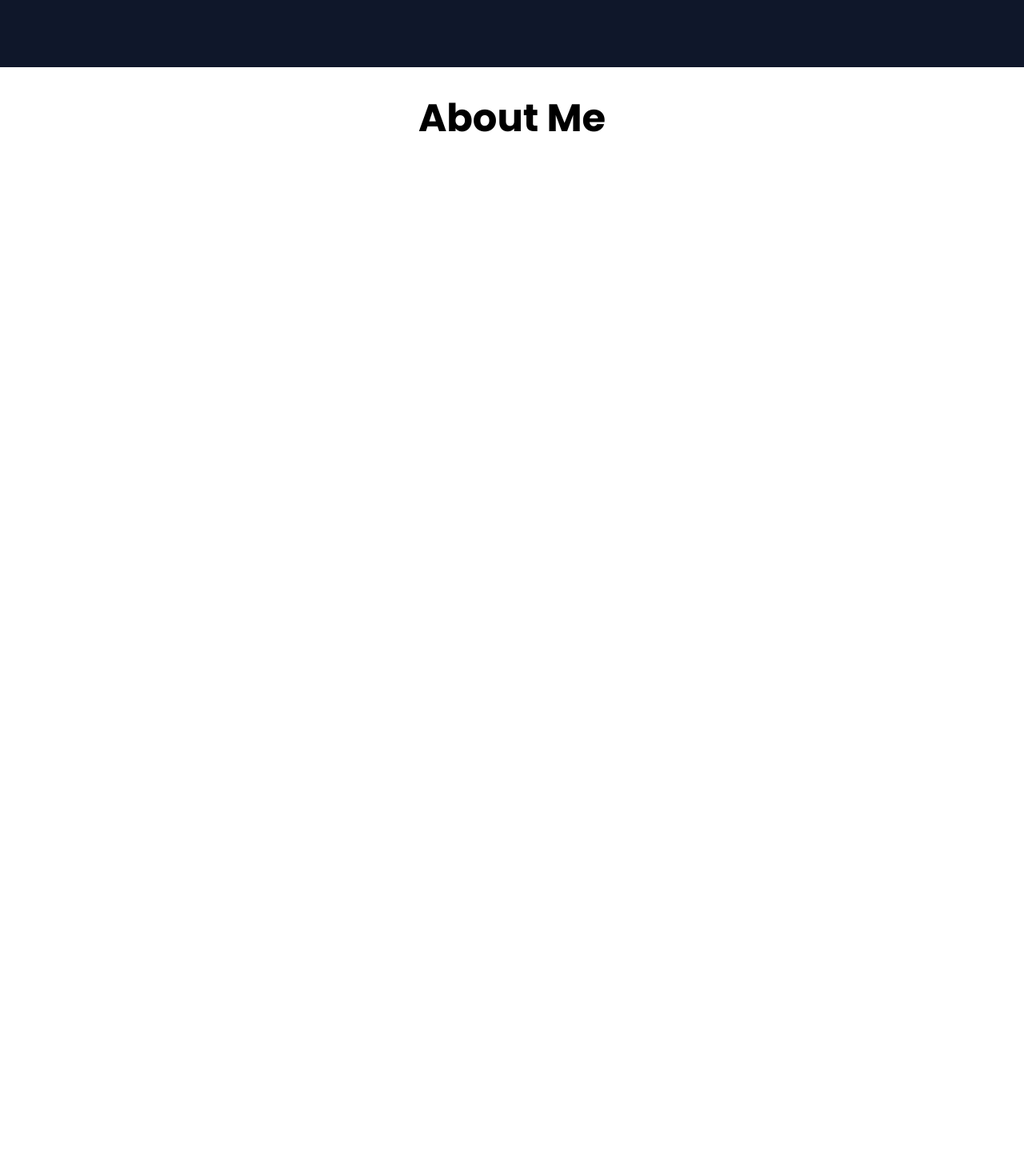
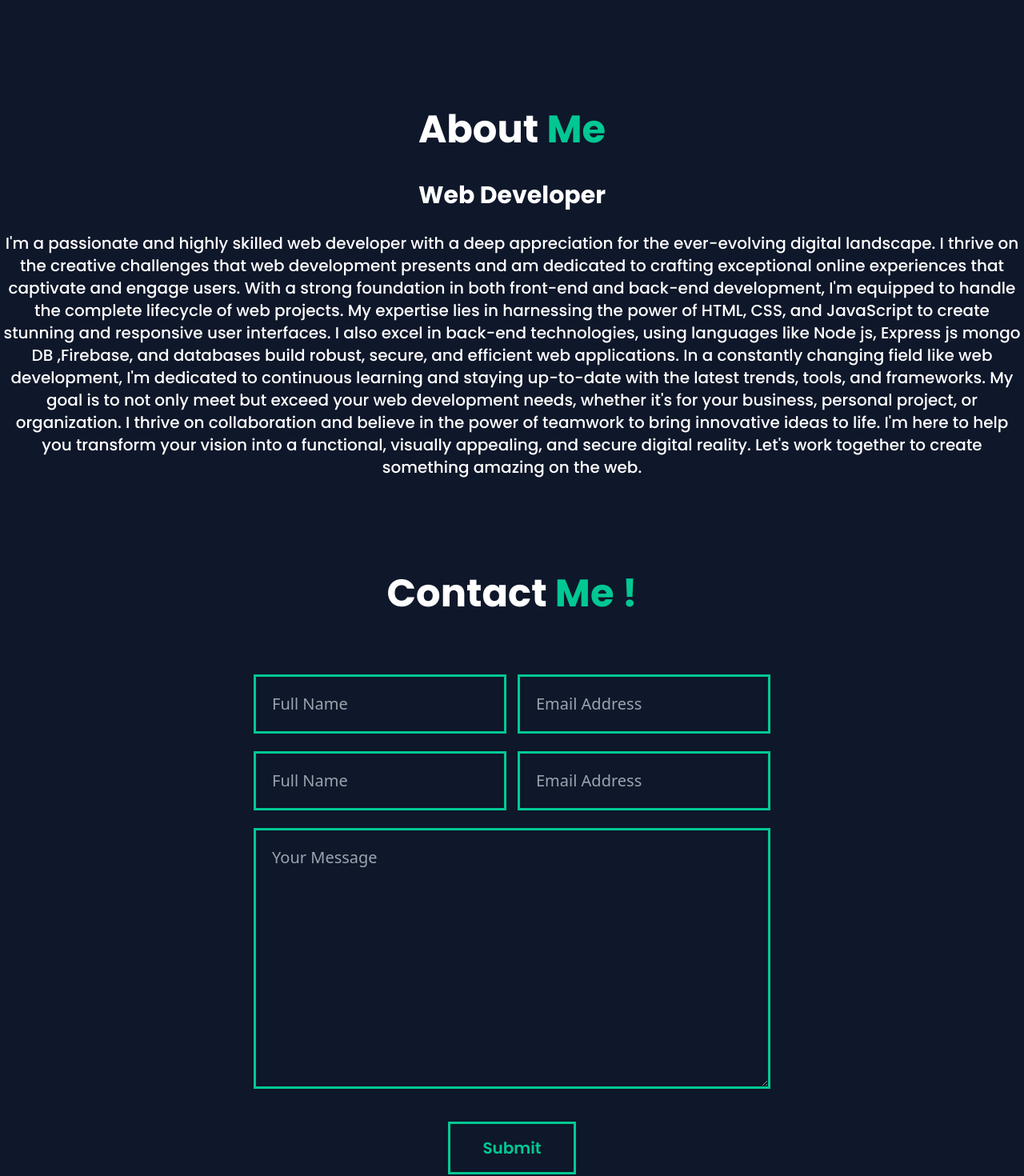
Before and after one commit to SR-Rony/my-project, a React (Vite) app: page / in a window 1280 px wide. Shown: the part 780-2250 px from the top of the page at 80% size. Before the commit the page ends 992 px from the top, so only its background shows below. Built offline with nearby package versions, Linux system fonts and the light colour scheme.

Commit message:
about section add

```diff
--- a/src/App.jsx
+++ b/src/App.jsx
@@ -3,6 +3,7 @@ import './App.css'
 import Navbar from './components/navbar/Navbar'
 import Hero from './components/hero/Hero'
 import About from './components/about/About'
+import Contact from './components/contact/Contact'
 
 function App() {
 
@@ -11,6 +12,7 @@ function App() {
       <Navbar/>
       <Hero/>
       <About/>
+      <Contact/>
     </>
   )
 }
--- a/src/components/about/About.jsx
+++ b/src/components/about/About.jsx
@@ -1,12 +1,23 @@
 import React from 'react'
 import Container from '../container/Container'
 import Hadding from '../hadding/Hadding'
+import Paragraph from '../paragraph/Paragraph'
 
 const About = () => {
   return (
-    <section id='about' className='py-10'>
+    <section id='about' className='py-10 bg-slate-900 text-center'>
         <Container>
-            <Hadding className='text text-5xl text-center' text='About Me'/>
+              <Hadding className='text-5xl text-white' text='About' span=' Me'/>
+            <div className='mt-10 text-white'>
+              <Hadding className='text-3xl mb-7' text='Web Developer'/>
+              <Paragraph text="I'm a passionate and highly skilled web developer with a deep appreciation for the ever-evolving digital landscape. I thrive on the creative challenges that web development presents and am dedicated to crafting exceptional online experiences that captivate and engage users.
+
+                With a strong foundation in both front-end and back-end development, I'm equipped to handle the complete lifecycle of web projects. My expertise lies in harnessing the power of HTML, CSS, and JavaScript to create stunning and responsive user interfaces. I also excel in back-end technologies, using languages like Node js, Express js mongo DB ,Firebase, and databases build robust, secure, and efficient web applications.
+
+                In a constantly changing field like web development, I'm dedicated to continuous learning and staying up-to-date with the latest trends, tools, and frameworks. My goal is to not only meet but exceed your web development needs, whether it's for your business, personal project, or organization.
+
+                I thrive on collaboration and believe in the power of teamwork to bring innovative ideas to life. I'm here to help you transform your vision into a functional, visually appealing, and secure digital reality. Let's work together to create something amazing on the web."/>
+            </div>
         </Container>
     </section>
   )
--- /dev/null
+++ b/src/components/button/Button.jsx
@@ -0,0 +1,9 @@
+import React from 'react'
+
+const Button = ({text,className}) => {
+  return (
+    <button className={`text-xl font-poppins font-semibold px-10 py-4 bg-transparent text-primary ring ring-primary hover:text-white hover:bg-primary ${className}`}>{text}</button>
+  )
+}
+
+export default Button
--- /dev/null
+++ b/src/components/contact/Contact.jsx
@@ -0,0 +1,32 @@
+import React from 'react'
+import Container from '../container/Container'
+import Hadding from '../hadding/Hadding'
+import Button from '../button/Button'
+
+const Contact = () => {
+  return (
+    <div className='bg-slate-900 py-20'>
+        <Container>
+            <Hadding className='text-center text-5xl text-white' text='Contact' span=' Me !'/>
+            <div className=' mt-20 w-1/2 mx-auto'>
+                <form className='text-white text-xl' action="">
+                    <div className='flex mt-10 gap-x-5'>
+                        <input className='px-5 py-5 ring-primary ring bg-transparent  w-1/2' type="text" name='name' placeholder='Full Name' />
+                        <input className='px-5 py-5 ring-primary ring bg-transparent  w-1/2' type="text" name='name' placeholder='Email Address' />
+                    </div>
+                    <div className='flex my-7 gap-5'>
+                        <input className='px-5 py-5 ring-primary ring bg-transparent  w-1/2' type="text" name='name' placeholder='Full Name' />
+                        <input className='px-5 py-5 ring-primary ring bg-transparent  w-1/2' type="text" name='name' placeholder='Email Address' />
+                    </div>
+                    <textarea className='w-full bg-transparent p-5 h-80 ring ring-primary' name="textarea" placeholder='Your Message'></textarea>
+                    <div className='text-center mt-10'>
+                        <Button text='Submit'/>
+                    </div>
+                </form>
+            </div>
+        </Container>
+    </div>
+  )
+}
+
+export default Contact
--- a/src/components/hero/Hero.jsx
+++ b/src/components/hero/Hero.jsx
@@ -4,6 +4,7 @@ import Hadding from '../hadding/Hadding'
 import {FaFacebookF,FaWhatsapp,FaGithub,FaLinkedinIn} from 'react-icons/fa'
 import HeroImg from '../../assets/SR Rony.jpg'
 import Images from '../images/Images'
+import Button from '../button/Button'
 
 
 const Hero = () => {
@@ -29,6 +30,10 @@ const Hero = () => {
                         <FaLinkedinIn />
                       </div>
                   </div>
+                  <div className="flex mt-10">
+                    <Button text='Contact Me'/>
+                    <Button className='ml-7' text='Downlod CV'/>
+                  </div>
                 </div>
               </div>
               <div className="col-span-1 w-full grid justify-center">
--- a/src/components/navbar/Navbar.jsx
+++ b/src/components/navbar/Navbar.jsx
@@ -8,7 +8,7 @@ import Images from '../images/Images'
 
 const Navbar = () => {
   return (
-    <nav className='absolute top-0 left-0 w-full bg-transparent'>
+    <nav className='fixed top-0 left-0 w-full bg-slate-900 border-b border-primary'>
         <Container>
             <div className="grid grid-cols-12 items-center py-3">
                 <div className="col-span-2">
--- /dev/null
+++ b/src/components/paragraph/Paragraph.jsx
@@ -0,0 +1,9 @@
+import React from 'react'
+
+const Paragraph = ({text,className}) => {
+  return (
+    <p className={`${className} font-poppins text-xl font-medium`}>{text}</p>
+  )
+}
+
+export default Paragraph
```
